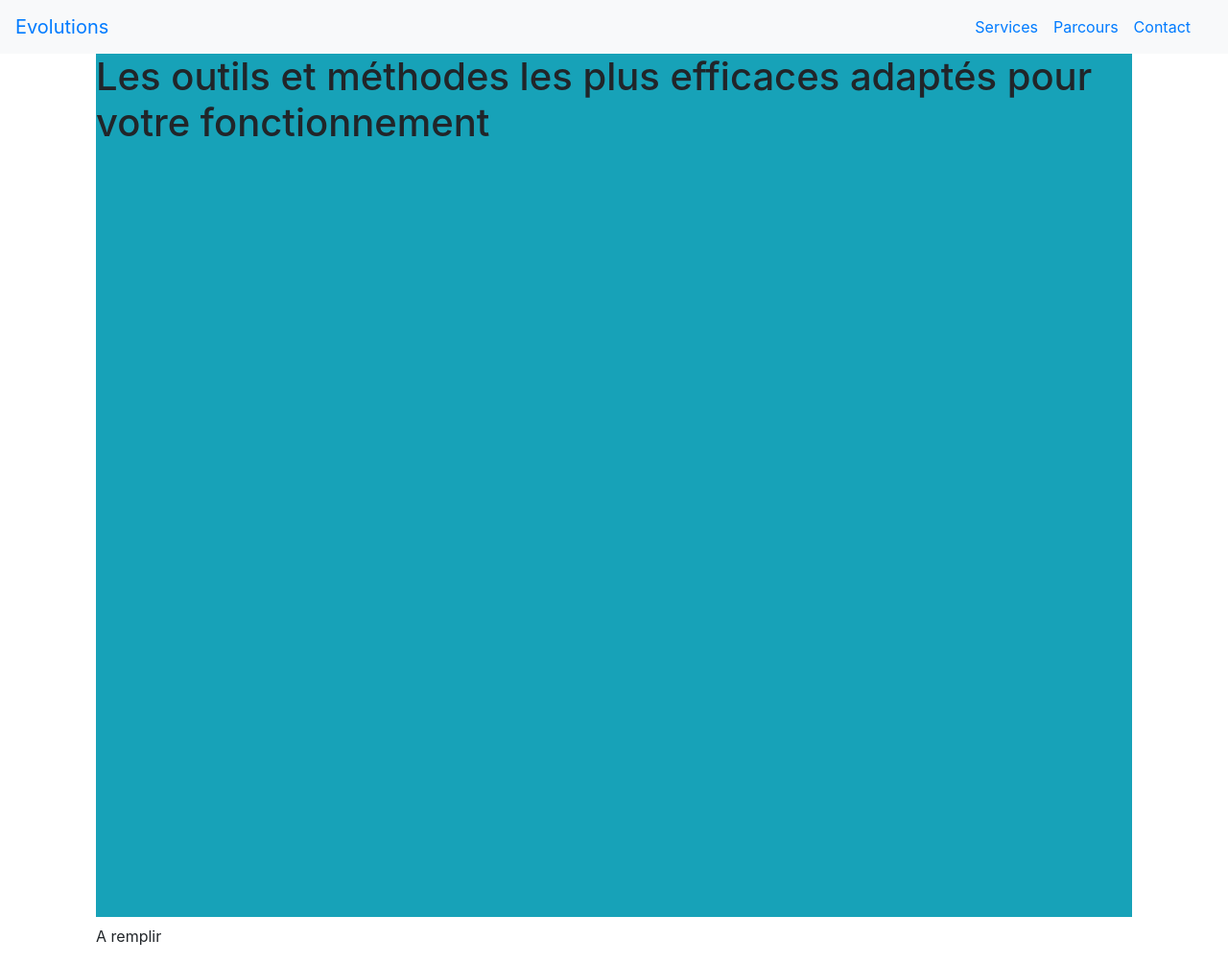
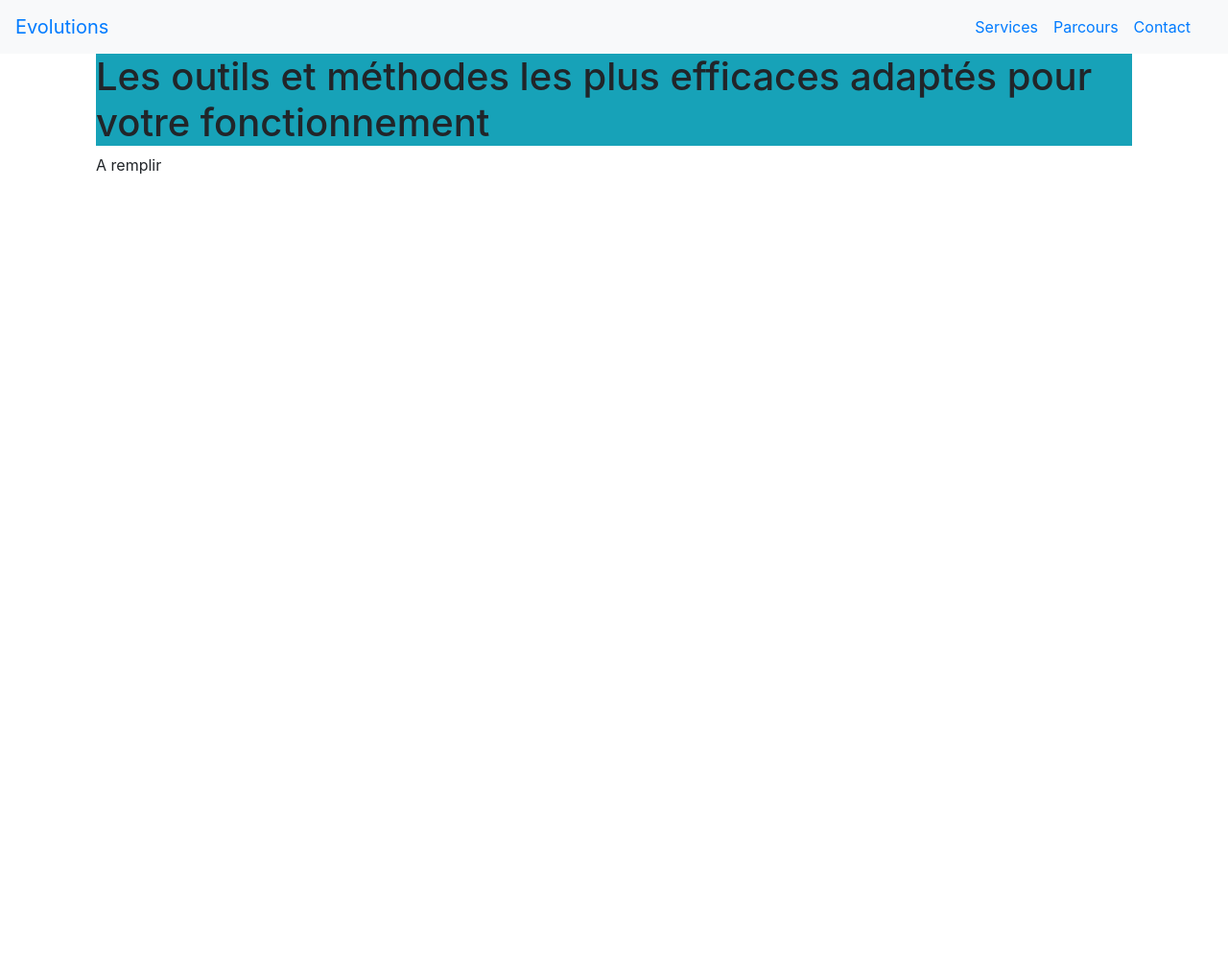
Before and after one commit to OrgaEvolutions/orgaevolutions.github.io, a Jekyll site: the page built from index.html, in a window 1280 px wide. Shown: the whole page at 96% size. Built offline with Jekyll 4.4.1, drawn with Linux system fonts in a browser that asks for light colours; after the commit the page ends 900 px from its top, so only the background shows below that.

Commit message:
Update index.html

```diff
--- a/index.html
+++ b/index.html
@@ -2,8 +2,8 @@
 layout: default
 title: evolutions
 ---
-<div class="container">
-	<h1 class="bg-info min-vh-100">Les outils et méthodes les plus efficaces adaptés pour votre fonctionnement</h1>
+<div class="container min-vh-90">
+	<h1 class="bg-info">Les outils et méthodes les plus efficaces adaptés pour votre fonctionnement</h1>
 	<p>A remplir</p>
 
 </div>
```
